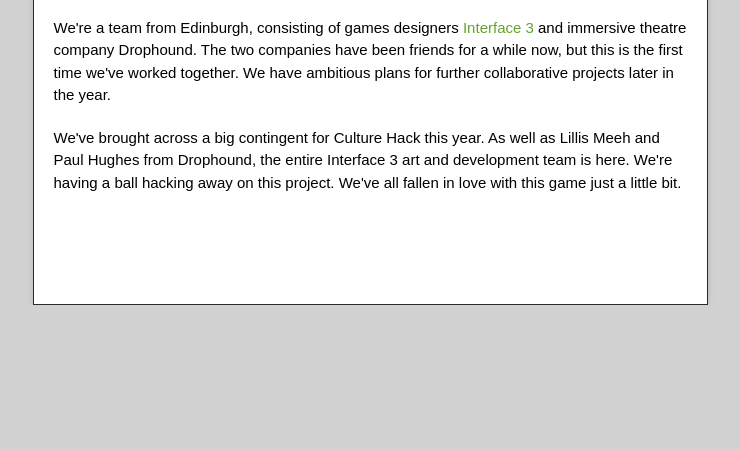
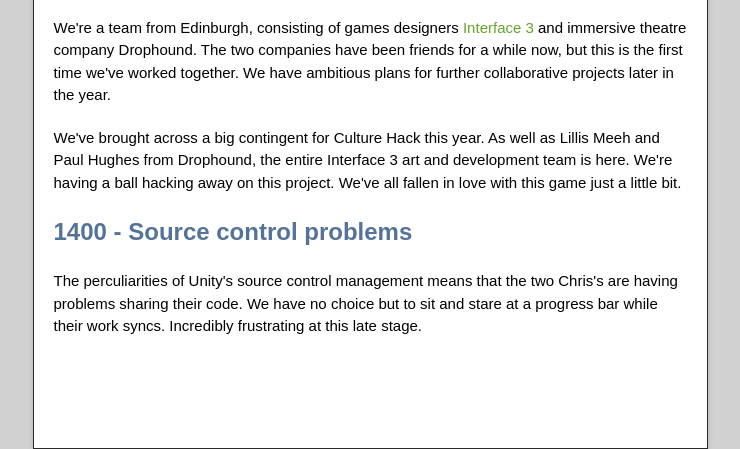
Before and after one commit to countjocular/stobhillblog.github.com, a plain HTML site: page index.html in a window 1280 px wide. Shown: the part 3658-4107 px from the top of the page, without its empty margins (270-1010 px from the left). Before the commit the page ends 3963 px from the top, so only its background shows below. Drawn offline with nearby package versions, Linux system fonts and the light colour scheme.

Commit message:
Souce control problems.

```diff
--- a/index.html
+++ b/index.html
@@ -77,6 +77,10 @@
 
 <p>We've brought across a big contingent for Culture Hack this year. As well as Lillis Meeh and Paul Hughes from Drophound, the entire Interface 3 art and development team is here. We're having a ball hacking away on this project. We've all fallen in love with this game just a little bit.</p>
 
+<h2>1400 - Source control problems</h2>
+
+<p>The perculiarities of Unity's source control management means that the two Chris's are having problems sharing their code. We have no choice but to sit and stare at a progress bar while their work syncs. Incredibly frustrating at this late stage.</p>
+
 
 
         </article>
```
